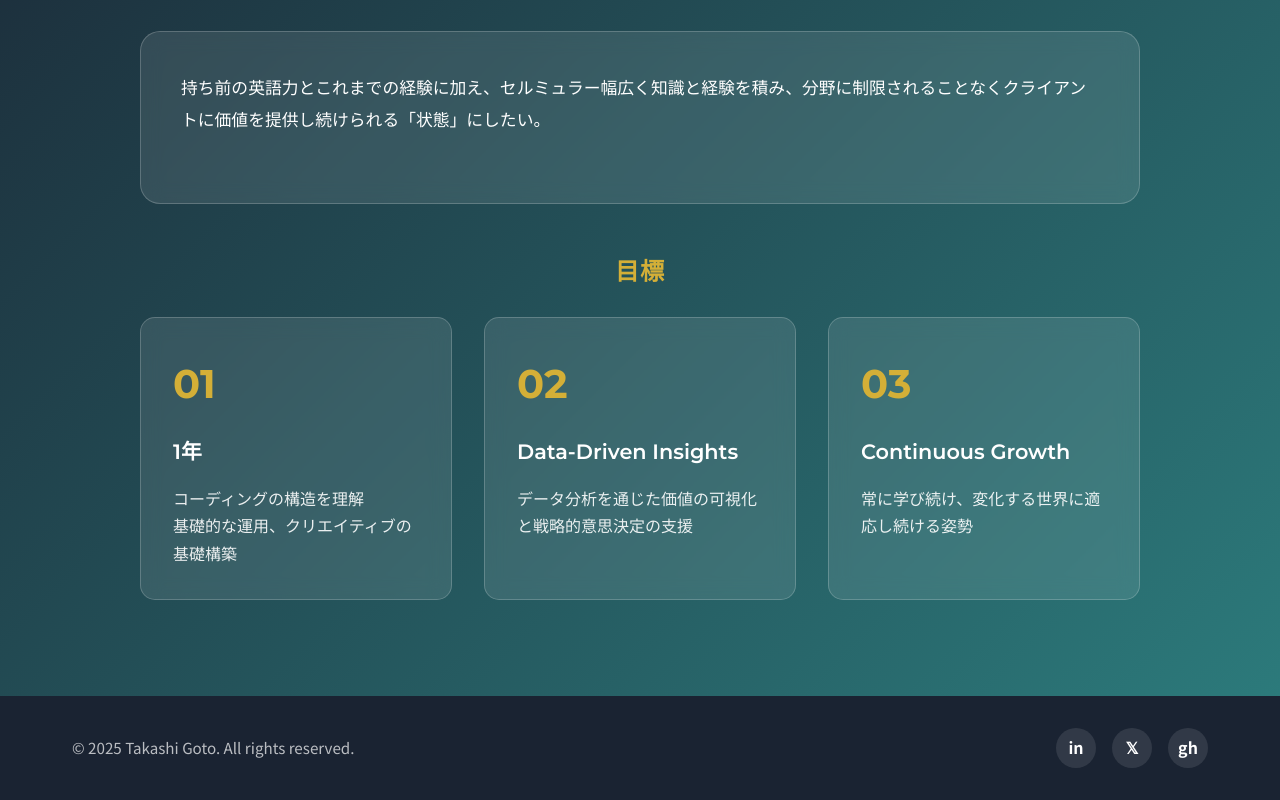
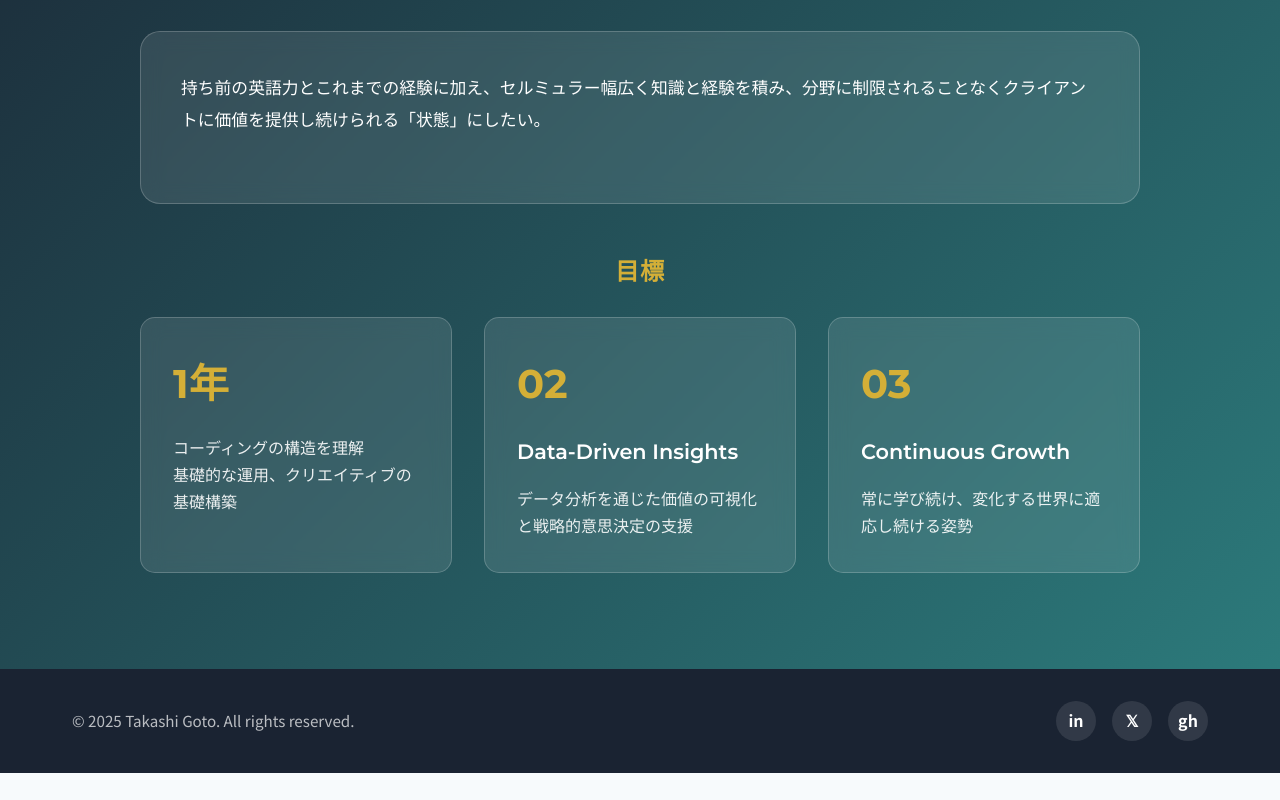
Before and after one commit to Taka6116/my-selfintroduction, a plain HTML site: page index.html in a window 1280 px wide. Shown: the part 4539-5339 px from the top of the page. After the commit the page ends 5312 px from the top, so only its background shows below. Drawn offline with Linux system fonts and the light colour scheme.

Commit message:
Update index.html

```diff
--- a/index.html
+++ b/index.html
@@ -1180,8 +1180,7 @@ body {
                 <h3 class="vision-goals-title">目標</h3>
                 <div class="vision-pillars">
                     <div class="pillar">
-                        <div class="pillar-number">01</div>
-                        <h4 class="pillar-title">1年</h4>
+                        <div class="pillar-number">1年</div>
                         <p class="pillar-text">コーディングの構造を理解</p>
                         <p class="pillar-text">基礎的な運用、クリエイティブの基礎構築</p>
                     </div>
```
